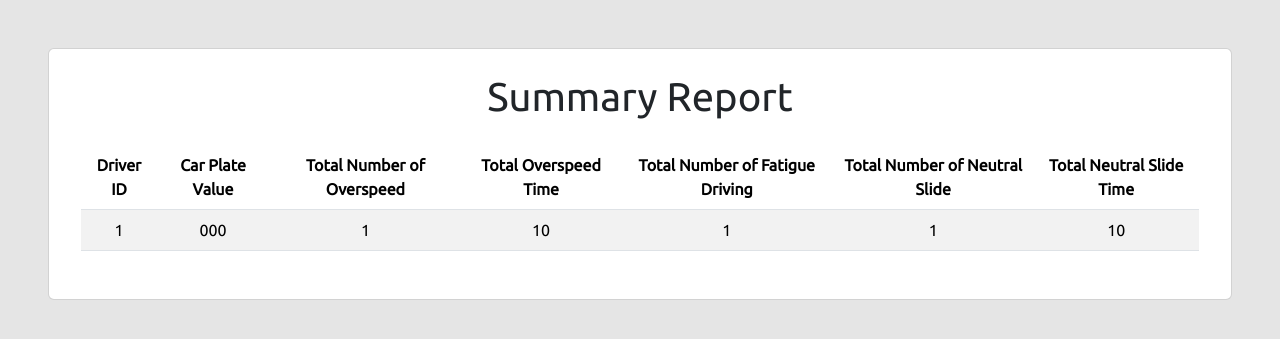
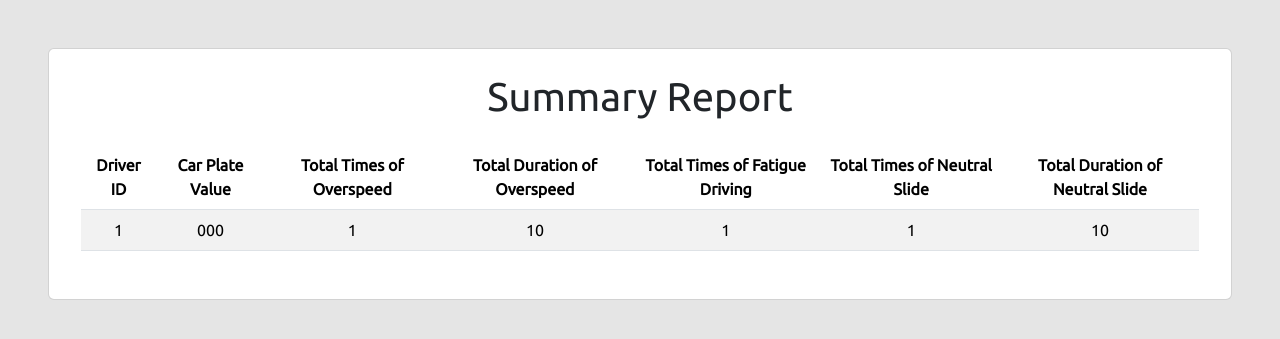
Before and after one commit to wd5557/comp4442cloud, a Django app: page /summary in a window 1280 px wide. Shown: the part 73-412 px from the top of the page. Run offline with Django 4.2, Linux system fonts and the light colour scheme; tables that the repository leaves empty hold one stand-in row (values such as "Sample post"); some libraries are stand-ins or nearby versions; some web fonts are replaced.

Commit message:
update title

```diff
--- a/dashboard/templates/summary_report.html
+++ b/dashboard/templates/summary_report.html
@@ -14,11 +14,11 @@
                 <tr>
                     <th>Driver ID</th>
                     <th>Car Plate Value</th>
-                    <th>Total Number of Overspeed</th>
-                    <th>Total Overspeed Time</th>
-                    <th>Total Number of Fatigue Driving</th>
-                    <th>Total Number of Neutral Slide</th>
-                    <th>Total Neutral Slide Time</th>
+                    <th>Total Times of Overspeed</th>
+                    <th>Total Duration of Overspeed </th>
+                    <th>Total Times of Fatigue Driving</th>
+                    <th>Total Times of Neutral Slide</th>
+                    <th>Total Duration of Neutral Slide</th>
                 </tr>
             </thead>
             <tbody>
--- a/dashboard/views.py
+++ b/dashboard/views.py
@@ -65,8 +65,8 @@ def graph_page(request):
         fatigue_driving.append(driver['total_number_of_fatigue_driving'])
         neutral_slide.append(driver['total_neutral_slide'])
         neutral_slide_time.append(driver['total_neutral_slide_time'])
-    names = ['total_number_of_overspeed', 'total_number_of_overspeed_time', 'total_number_of_fatigue_driving',
-             'total_number_of_neutral_slide', 'total_number_of_neutral_slide_time']
+    names = ['Total Times of Overspeed', 'Total Duration of Overspeed', 'Total Times of Fatigue Driving',
+             'Total Times of Neutral Slide', 'Total Duration of Neutral Slide']
     sums = [overspeed, overspeed_time, fatigue_driving, neutral_slide, neutral_slide_time]
     print(sums)
     return render(request, 'chart.html', {"sum": sums, "drivers": ids, "names": names})
```
